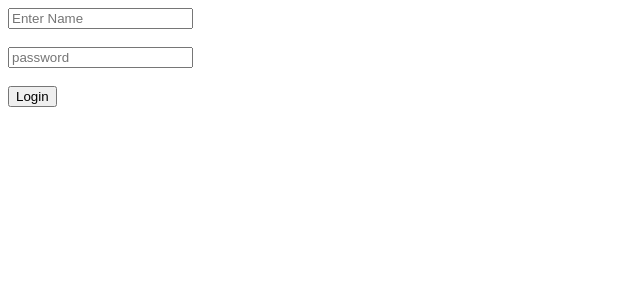
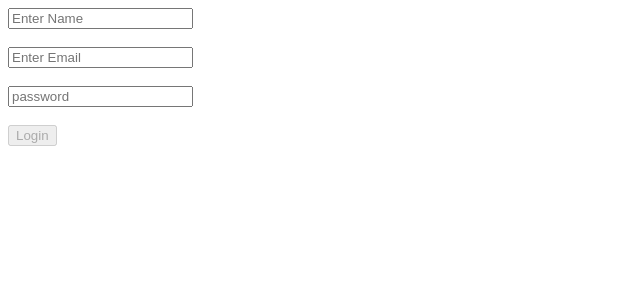
Before and after one commit to ankitdmeshram/angular-learning, an Angular app: page / in a window 1280 px wide. Shown: the top 300 px of the page, without its empty margins (0-640 px from the left). Built offline with nearby package versions, Linux system fonts and the light colour scheme.

Commit message:
template drivven validation

```diff
--- a/src/app/lessons/forms/template-driven-forms/template-driven-forms.component.html
+++ b/src/app/lessons/forms/template-driven-forms/template-driven-forms.component.html
@@ -4,14 +4,36 @@
         placeholder="Enter Name"
         name="name"
         ngModel
+        required
+        #name="ngModel"
+        pattern="[a-zA-z]+$"
         >
-    <br><br>
+    <br>
+        <span *ngIf="name.invalid && name.touched" style="color: red" >Please enter name</span>
+    <br>
+    <input
+        type="email"
+        placeholder="Enter Email"
+        name="email"
+        ngModel
+        required
+        email
+        #email="ngModel"
+        >
+    <br>
+        <span *ngIf="email.invalid && email.touched" style="color: red" >Please enter email</span>
+    <br>
     <input type="password"
         placeholder="password"
         name="password"
         ngModel
+        minlength="3"
+        required
+        #password="ngModel"
+    >
+    <br>
+    <span *ngIf="password.invalid && password.touched" style="color: red" >Please enter password</span>
 
-    >
-    <br><br>
-    <button  >Login</button>
+    <br>
+    <button [disabled]="tempForm.invalid">Login</button>
 </form>
```
